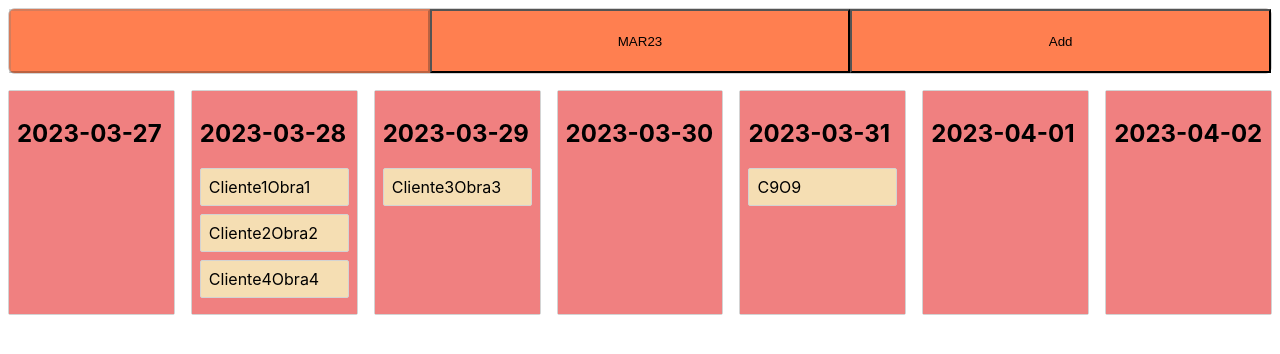
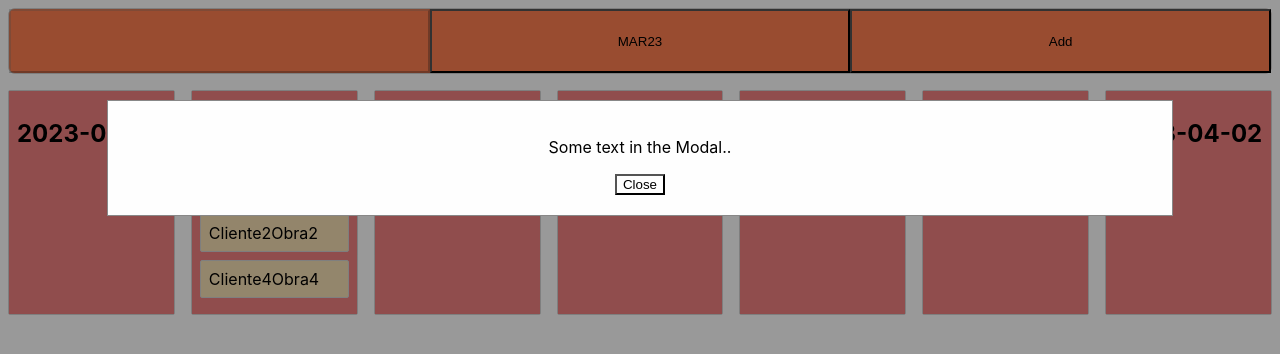
Before and after one commit to DanielBarragan96/ruta-js, a React (Create React App) app: page / in a window 1280 px wide. Both pictures are taken after a click on the button "Add". Shown: the top 354 px of the page. Built offline with nearby package versions, Linux system fonts and the light colour scheme.

Commit message:
open and close modal

```diff
--- a/src/NavBar.css
+++ b/src/NavBar.css
@@ -12,3 +12,24 @@
 button {
   background-color: transparent;
 }
+
+.modal {
+  position: fixed;
+  z-index: 1;
+  padding-top: 100px;
+  left: 0;
+  top: 0;
+  width: 100%;
+  height: 100%;
+  overflow: auto;
+  background-color: rgb(0, 0, 0);
+  background-color: rgba(0, 0, 0, 0.4);
+}
+
+.modal-content {
+  background-color: #fefefe;
+  margin: auto;
+  padding: 20px;
+  border: 1px solid #888;
+  width: 80%;
+}
--- a/src/NavBar.jsx
+++ b/src/NavBar.jsx
@@ -1,3 +1,4 @@
+import { useState, useEffect } from "react";
 import React from "react";
 import "./NavBar.css";
 
@@ -8,7 +9,6 @@ export default function NavBar({ date }) {
     date.substring(8, 10)
   );
   newDate.setMonth(newDate.getMonth() - 1);
-  console.log(newDate);
   const month = newDate
     .toLocaleString("ES-MX", { month: "short" })
     .toUpperCase();
@@ -17,15 +17,42 @@ export default function NavBar({ date }) {
     .toString()
     .substring(2, 4);
 
-  let addTask = () => {
-    console.log("press");
+  let [displayModal, setDisplayModal] = useState(false);
+  let showModal = () => {
+    setDisplayModal(!displayModal);
   };
+  let closeModal = () => {
+    setDisplayModal(false);
+  };
+
+  useEffect(() => {
+    const handleEsc = (event) => {
+      if (event.keyCode === 27) {
+        setDisplayModal(false);
+      }
+    };
+    window.addEventListener("keydown", handleEsc);
+
+    return () => {
+      window.removeEventListener("keydown", handleEsc);
+    };
+  }, []);
 
   return (
     <div className="navbar_container">
       <button disabled></button>
       <button className="date">{month + year}</button>
-      <button onClick={addTask}>Add</button>
+      <button onClick={showModal}>Add</button>
+      <div
+        id="myModal"
+        className="modal"
+        style={{ display: displayModal ? "block" : "none" }}
+      >
+        <div className="modal-content">
+          <p>Some text in the Modal..</p>
+          <button onClick={closeModal}>Close</button>
+        </div>
+      </div>
     </div>
   );
 }
```
